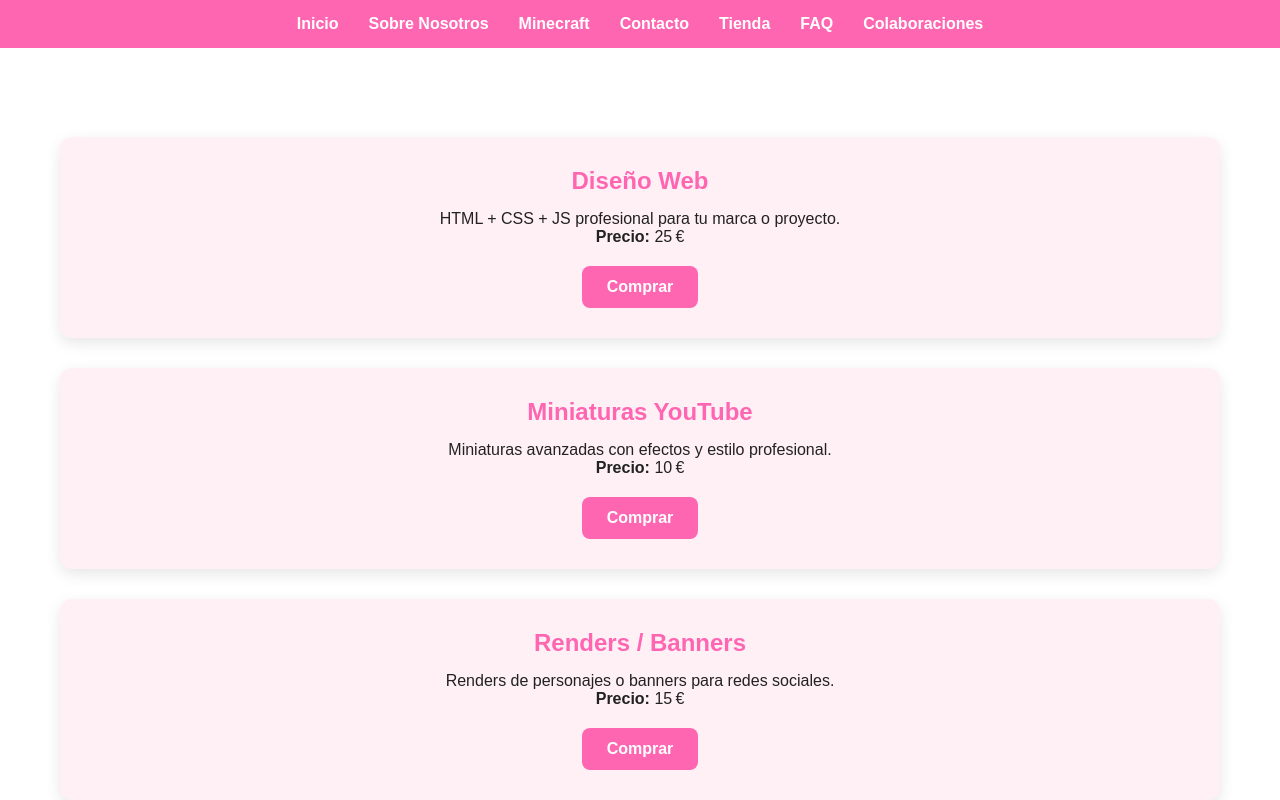
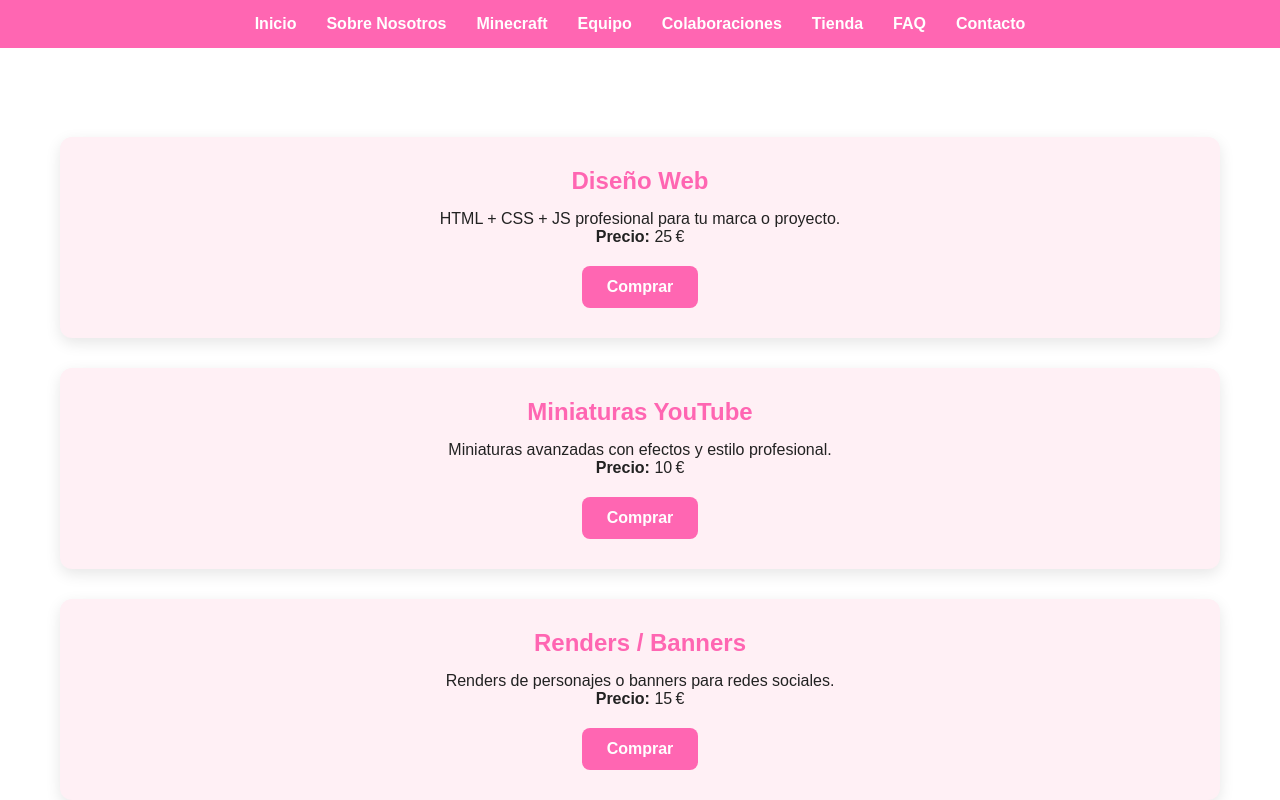
Before and after one commit to vsergiors/marketingcomunity, a plain HTML site: page tienda.html in a window 1280 px wide. Shown: the top 800 px of the page. Drawn offline with Linux system fonts and the light colour scheme.

Commit message:
Update tienda.html

```diff
--- a/tienda.html
+++ b/tienda.html
@@ -16,10 +16,11 @@
         <li><a href="index.html">Inicio</a></li>
         <li><a href="sobre-nosotros.html">Sobre Nosotros</a></li>
         <li><a href="minecraft.html">Minecraft</a></li>
-        <li><a href="contacto.html">Contacto</a></li>
+        <li><a href="equipo.html">Equipo</a></li>
+        <li><a href="colaboraciones.html">Colaboraciones</a></li>
         <li><a href="tienda.html">Tienda</a></li>
         <li><a href="faq.html">FAQ</a></li>
-        <li><a href="colaboraciones.html">Colaboraciones</a></li>
+        <li><a href="contacto.html">Contacto</a></li>
     </ul>
 </nav>
 
```
